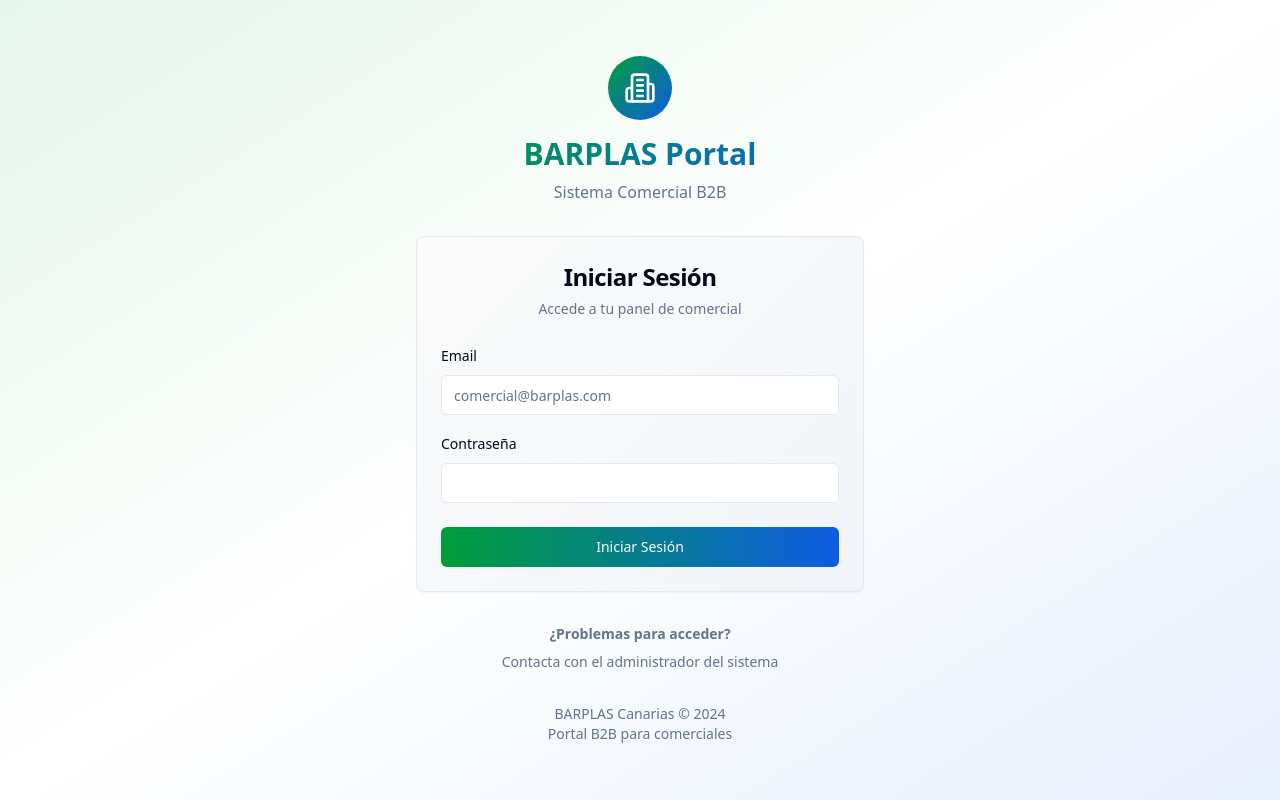
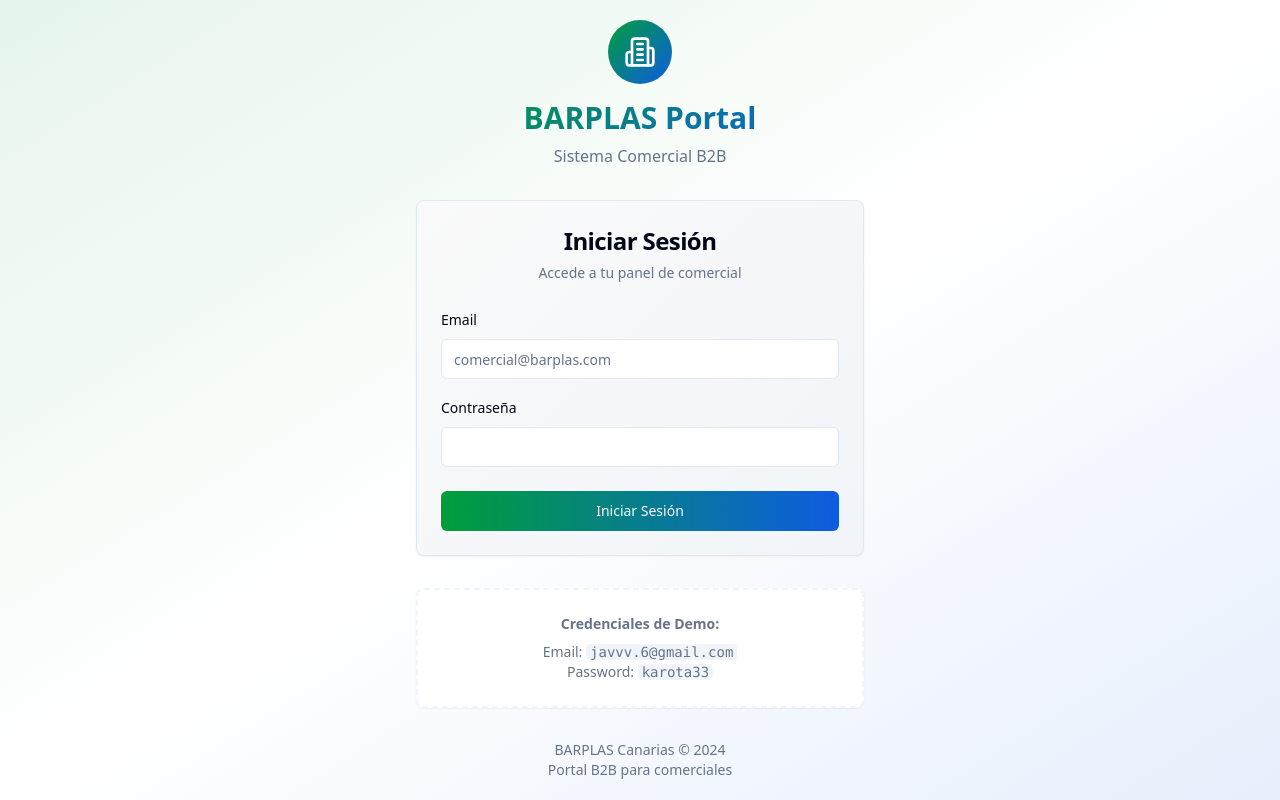
Before and after one commit to Karota33/barplas-bizflow, a React (Vite) app: page / in a window 1280 px wide. Built offline with nearby package versions, Linux system fonts and the light colour scheme.

Commit message:
Update user email
The user has stated that the test email does not exist.

```diff
--- a/src/components/auth/LoginForm.tsx
+++ b/src/components/auth/LoginForm.tsx
@@ -141,11 +141,16 @@ export function LoginForm() {
           </form>
         </Card>
 
-        {/* Información de acceso */}
-        <div className="text-center text-sm text-muted-foreground">
-          <p className="font-semibold mb-2">¿Problemas para acceder?</p>
-          <p>Contacta con el administrador del sistema</p>
-        </div>
+        {/* Credenciales de Demo */}
+        <Card className="border-dashed border-2 border-muted">
+          <CardContent className="pt-6">
+            <div className="text-center text-sm text-muted-foreground">
+              <p className="font-semibold mb-2">Credenciales de Demo:</p>
+              <p>Email: <code className="bg-muted px-1 rounded">javvv.6@gmail.com</code></p>
+              <p>Password: <code className="bg-muted px-1 rounded">karota33</code></p>
+            </div>
+          </CardContent>
+        </Card>
 
         {/* Footer */}
         <div className="text-center text-sm text-muted-foreground">
```
